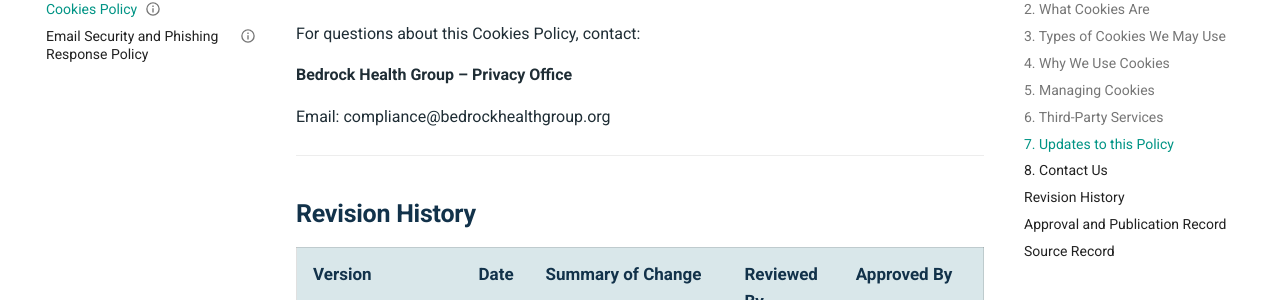
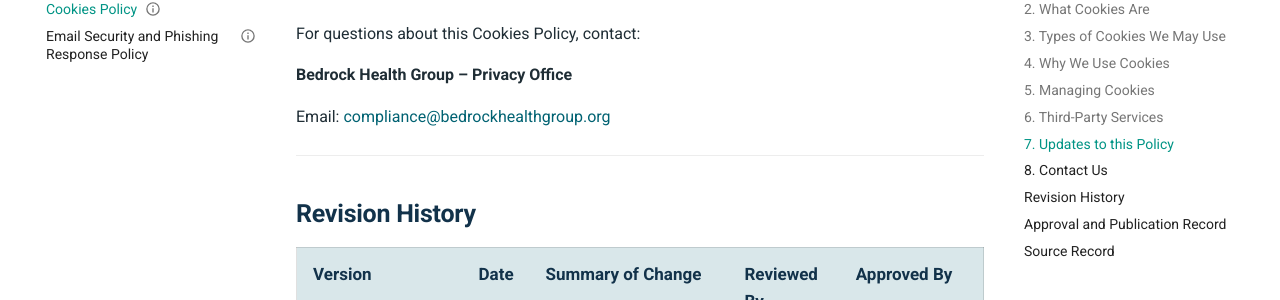
Before and after one commit to Bedrock-Health-Group/bedrock-internal-policy-library, an MkDocs documentation site: the page built from docs/privacy-security/cookies-policy.md, in a window 1280 px wide and 900 px high, scrolled down 2601 px. Shown: the part 153-453 px from the top of the window. Built offline with MkDocs 1.6.1 and Material for MkDocs 9.7.7, drawn with Linux system fonts in a browser that asks for light colours.

Commit message:
Enable MagicLink markdown extension

```diff
--- a/mkdocs.yml
+++ b/mkdocs.yml
@@ -42,3 +42,10 @@
 extra:
   generator: false
   homepage: https://www.bedrockhealthgroup.org
+
+
+markdown_extensions:
+  - pymdownx.magiclink:
+      hide_protocol: false
+      fuzzy_links: true
+      fuzzy_email: true
```
